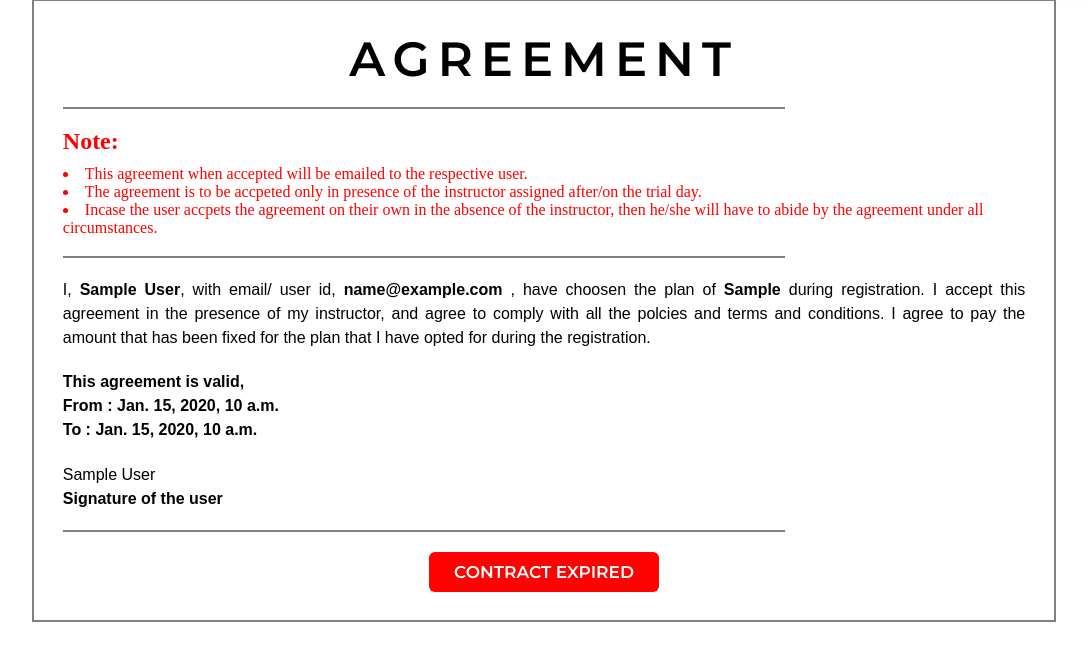
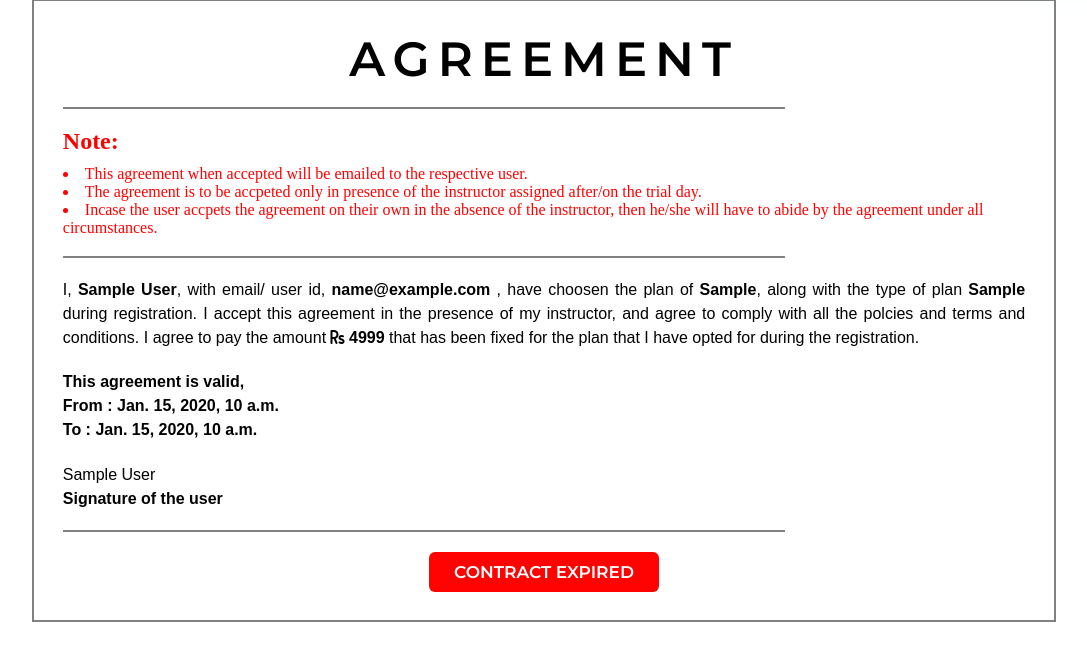
Before and after one commit to rickbhatt/confidentdriver, a Django app: page /contract in a window 1280 px wide. Shown: the part 141-800 px from the top of the page, without its empty margins (96-1183 px from the left). Run offline with Django 3.2, Linux system fonts and the light colour scheme; a user stored in the database is signed in; tables that the repository leaves empty hold one stand-in row (values such as "Sample post"); parts of the project's set-up code (start-up, migrations or seed data) failed here and were passed over; some libraries are stand-ins or nearby versions.

Commit message:
added our car, your car feature

```diff
--- a/account/admin.py
+++ b/account/admin.py
@@ -7,6 +7,6 @@ from .models import CustomUser
 
 @admin.register(CustomUser)
 class CustomUserAdmin(admin.ModelAdmin):
-    list_display=('email', 'full_name', 'phone_no','plan', 'date_joined', 'is_active')
+    list_display=('email', 'full_name', 'phone_no', 'type_of_plan','plan', 'date_joined', 'is_active')
     ordering= ('full_name',)
     search_fields=('email', 'phone_no', 'date_joined')
--- a/account/models.py
+++ b/account/models.py
@@ -12,6 +12,7 @@ class CustomUser(AbstractBaseUser, PermissionsMixin):
     full_name = models.CharField(max_length=255)
     phone_no = models.CharField(max_length=10, blank= True)
     address = models.CharField(max_length=500, blank= True)
+    type_of_plan = models.CharField(max_length=255, blank= True)
     plan = models.CharField(max_length=255, blank= True)
     age = models.CharField(max_length=2, blank= True)
 
--- a/account/tasks.py
+++ b/account/tasks.py
@@ -7,7 +7,7 @@ from django.template.loader import render_to_string
 
 
 @shared_task
-def regd_send_email(name, phone, address, plan, user_email):
+def regd_send_email(name, phone, address, type_of_plan,plan, user_email):
 
     # to the customer
             template = render_to_string('regd_success_email.html', {'name': name})
@@ -23,7 +23,7 @@ def regd_send_email(name, phone, address, plan, user_email):
 
 
             # to the owners
-            template = render_to_string('hire.html', {'name': name, 'phone': phone, 'address': address, 'plan': plan, 'email': user_email})
+            template = render_to_string('hire.html', {'name': name, 'phone': phone, 'address': address,'type_of_plan': type_of_plan,'plan': plan, 'email': user_email})
 
             subject = f"New registration for {user_email} contact customer"
 
--- a/home/views.py
+++ b/home/views.py
@@ -125,13 +125,17 @@ def contract(request):
 
                 name = request.user.full_name
                 plan = request.user.plan
-                price = 2000
+                if request.user.type_of_plan == 'Your Car':
+                    price = 999
+                else:
+                    price = 1799
+                type_of_plan = request.user.type_of_plan
                 user_email = request.user.email
                 accept = request.user.contract.date_of_acceptance
                 expire = request.user.contract.date_of_expiration
 
 
-                contract_send_emails.delay(name, user_email, plan, price, accept, expire)  # in task.py
+                contract_send_emails.delay(name, user_email, type_of_plan, plan, price, accept, expire)  # in task.py
 
                 # send_emails.delay()
                 # # for the customers
@@ -173,12 +177,16 @@ def contract(request):
 
                name = request.user.full_name
                plan = request.user.plan
-               price = 3500
+               if request.user.type_of_plan == 'Your Car':
+                    price = 1899
+               else:
+                   price = 3599
+               type_of_plan = request.user.type_of_plan
                user_email = request.user.email
                accept = request.user.contract.date_of_acceptance
                expire = request.user.contract.date_of_expiration
 
-               contract_send_emails.delay(name, user_email, plan, price, accept, expire) #in task.py
+               contract_send_emails.delay(name, user_email, type_of_plan, plan, price, accept, expire) #in task.py
 
             #    # for the customers
             #    template = render_to_string('contract_email.html', {'name': request.user.full_name, 'email': request.user.email, 'plan': request.user.plan,'price': 3500, 'accept': agreement.date_of_acceptance, 'expire':agreement.date_of_expiration})
@@ -219,12 +227,16 @@ def contract(request):
 
                 name = request.user.full_name
                 plan = request.user.plan
-                price = 5000
+                if request.user.type_of_plan == 'Your Car':
+                    price = 2699
+                else:
+                    price = 4999
+                type_of_plan = request.user.type_of_plan
                 user_email = request.user.email
                 accept = request.user.contract.date_of_acceptance
                 expire = request.user.contract.date_of_expiration
 
-                contract_send_emails.delay(name, user_email, plan, price, accept, expire)  # in task.py
+                contract_send_emails.delay(name, user_email, type_of_plan, plan, price, accept, expire)  # in task.py
 
                 # # for the customers
                 # template = render_to_string('contract_email.html', {'name': request.user.full_name, 'email': request.user.email, 'plan': request.user.plan,'price': 5000,'accept':agreement.date_of_acceptance, 'expire':agreement.date_of_expiration})
@@ -302,14 +314,18 @@ def upgrade(request):
 
             name = request.user.full_name
             plan = current_user.plan
-            price = 3500
+            if current_user.type_of_plan == 'Your Car':
+                price = 1899
+            else:
+                price = 3599
             user_email = request.user.email
+            type_of_plan = request.user.type_of_plan
             accept = current_date.date_of_acceptance
             expire = current_date.date_of_expiration
 
-            updated_contract_send_emails.delay(name, user_email, plan, price, accept, expire)  # in task.py
+            updated_contract_send_emails.delay(name, user_email, type_of_plan, plan, price, accept, expire)  # in task.py
 
-            return render('user')
+            return redirect('user')
 
             # template = render_to_string('contract_email.html', {'name': request.user.full_name, 'email': request.user.email, 'plan': current_user.plan,'price': 3500, 'accept': current_date.date_of_acceptance, 'expire':current_date.date_of_expiration})
             # email = EmailMessage(
@@ -337,12 +353,16 @@ def upgrade(request):
 
             name = request.user.full_name
             plan = current_user.plan
-            price = 5000
+            if current_user.type_of_plan == 'Your Car':
+                price = 2699
+            else:
+                price = 4999
             user_email = request.user.email
+            type_of_plan = request.user.type_of_plan
             accept = current_date.date_of_acceptance
             expire = current_date.date_of_expiration
 
-            updated_contract_send_emails.delay(name, user_email, plan, price, accept, expire)  # in task.py
+            updated_contract_send_emails.delay(name, user_email, type_of_plan, plan, price, accept, expire)  # in task.py
 
 
 
--- a/template/contract.html
+++ b/template/contract.html
@@ -48,7 +48,7 @@
 
             <div class="contract-agreement">
                 <p class="agreement-contents">
-                    I, <b>{{request.user.full_name}}</b>, with email/ user id, <b>{{request.user.email}}</b> , have choosen the plan of <b>{{request.user.plan}}</b> during registration. I accept this agreement in the presence of my instructor, and agree to comply with all the polcies and terms and conditions. I agree to pay the amount {% if request.user.plan == '7days' %} <i class="fas fa-rupee-sign"></i> <b>2000</b> {% endif %} {% if request.user.plan == '14days' %} <i class="fas fa-rupee-sign"></i> <b>3500</b> {% endif %} {% if request.user.plan == '30days' %} <i class="fas fa-rupee-sign"></i> <b>5000</b> {% endif %} that has been fixed for the plan that I have opted for during the registration.
+                    I, <b>{{request.user.full_name}}</b>, with email/ user id, <b>{{request.user.email}}</b> , have choosen the plan of <b>{{request.user.plan}}</b>, along with the type of plan <b>{{request.user.type_of_plan}}</b> during registration. I accept this agreement in the presence of my instructor, and agree to comply with all the polcies and terms and conditions. I agree to pay the amount {% if request.user.plan == '7days' and request.user.type_of_plan == 'Your Car' %} <i class="fas fa-rupee-sign"></i> <b>999</b> {% elif request.user.plan == '7days' and request.user.type_of_plan == 'Our Car' %} <i class="fas fa-rupee-sign"></i> <b>1799</b> {% elif request.user.plan == '14days' and request.user.type_of_plan == 'Your Car' %} <i class="fas fa-rupee-sign"></i> <b>1899</b> {% elif request.user.plan == '14days' and request.user.type_of_plan == 'Our Car' %} <i class="fas fa-rupee-sign"></i> <b>3599</b> {% elif request.user.plan == '30days' and request.user.type_of_plan == 'Your Car' %} <i class="fas fa-rupee-sign"></i> <b>2699</b> {% else %} <i class="fas fa-rupee-sign"></i> <b>4999</b> {% endif %} that has been fixed for the plan that I have opted for during the registration.
                 </p>
 
 
--- a/template/contract_email.html
+++ b/template/contract_email.html
@@ -42,7 +42,7 @@
                                 <p style=" font-size: 1rem;
                                 font-family: sans-serif;
                                 line-height: 1.5rem; text-align: justify;">
-                                    I, <b>{{name}}</b>, with email/ user id, <b>{{email}}</b> , have choosen the plan of <b>{{plan}}</b> during registration. I accept this agreement in the presence of my instructor, and agree to comply with the policies of the organisation. I agree to pay the amount <b>Rs. {{price}}</b>  that has been fixed for the plan that I have opted for during the registration.
+                                    I, <b>{{name}}</b>, with email/ user id, <b>{{email}}</b> , have choosen the plan of <b>{{plan}}</b>, along with the type of plan <b>{{type_of_plan}}</b> during registration. I accept this agreement in the presence of my instructor, and agree to comply with all the polcies and terms and conditions. I agree to pay the amount <b>Rs. {{price}}</b>  that has been fixed for the plan that I have opted for during the registration.
                                 </p>
 
                             </td>
--- a/template/hire.html
+++ b/template/hire.html
@@ -11,6 +11,7 @@
     <p> <b>Phone Number:</b> {{phone}} </p>
     <p> <b>Email:</b> {{email}} </p>
     <p> <b>Address:</b> {{address}} </p>
+    <p> <b>Type of plan:</b> {{type_of_plan}} </p>
     <p> <b>Plan Choosen:</b> {{plan}} </p>
 </body>
 </html>
--- a/template/upgrade.html
+++ b/template/upgrade.html
@@ -56,14 +56,14 @@
                             <label for="fourteen" class="fourteen">
                                 <div class="dot"></div>
                                 <div class="opt-text">14 Days</div>
-                                <div class="opt-price"> <i class="fas fa-rupee-sign"></i>&nbsp3500</div>
+                                <div class="opt-price"> <i class="fas fa-rupee-sign"></i> {% if request.user.type_of_plan == 'Your Car' %}&nbsp1899 {% else %}&nbsp3599 {% endif %}</div>
 
                             </label>
 
                             <label for="twentyone" class="twentyone">
                                 <div class="dot"></div>
                                 <div class="opt-text">30 Days</div>
-                                <div class="opt-price"> <i class="fas fa-rupee-sign"></i>&nbsp5000</div>
+                                <div class="opt-price"> <i class="fas fa-rupee-sign"></i> {% if request.user.type_of_plan == 'Your Car' %} &nbsp2699 {% else %}&nbsp4999 {% endif %}</div>
 
                             </label>
                         </div>
@@ -104,7 +104,7 @@
                             <label for="twentyone" class="twentyone">
                                 <div class="dot"></div>
                                 <div class="opt-text">30 Days</div>
-                                <div class="opt-price"> <i class="fas fa-rupee-sign"></i>&nbsp5000</div>
+                                <div class="opt-price"> <i class="fas fa-rupee-sign"></i> {% if request.user.type_of_plan == 'Your Car' %} &nbsp2699 {% else %}&nbsp4999 {% endif %}</div>
 
                             </label>
                         </div>
--- a/template/user.html
+++ b/template/user.html
@@ -55,6 +55,7 @@
                   </div>
                   <p>Email : {{request.user.email}} </p>
                   <p>Phone Number : {{request.user.phone_no}} </p>
+                  <p>Type Of Plan : {{request.user.type_of_plan}} </p>
                   <p>Current Plan : {{request.user.plan}} </p>
                   <p>Age : {{request.user.age}} </p>
                   <p>Date of Joining : {{request.user.date_joined}} </p>
--- a/template/user_list.html
+++ b/template/user_list.html
@@ -40,6 +40,7 @@
                     <th  class="userList-table-header">Phone No</th>
                     <th  class="userList-table-header">Active Status</th>
                     <th  class="userList-table-header">Address</th>
+                    <th  class="userList-table-header">Type of Plan</th>
                     <th  class="userList-table-header">Plan</th>
                     <th  class="userList-table-header">Age</th>
                     <th  class="userList-table-header">Date Joined</th>
@@ -55,6 +56,7 @@
                         <td  class="userList-table-column"> {{user.phone_no}} </td>
                         <td  class="userList-table-column"> {% if user.is_active %} <span class="status-active">Active</span>  {% else %} <span class="status-notactive">Not Active</span>  {% endif %}</td>
                         <td  class="userList-table-column"> {{user.address}} </td>
+                        <td  class="userList-table-column"> {{user.type_of_plan}} </td>
                         <td  class="userList-table-column"> {{user.plan}} </td>
                         <td  class="userList-table-column"> {{user.age}} </td>
                         <td  class="userList-table-column"> {{user.date_joined}} </td>
```
Also changed, not shown: account/views.py (+10 -3 lines), home/tasks.py (+20 -6 lines), static/css/register.css (+13 -3 lines), static/js/price.js (+4 -4 lines), static/js/register.js (+48 -0 lines), template/price.html (+4 -3 lines), template/register.html (+32 -3 lines), account/migrations/0005_customuser_type_of_plan.py (added).
